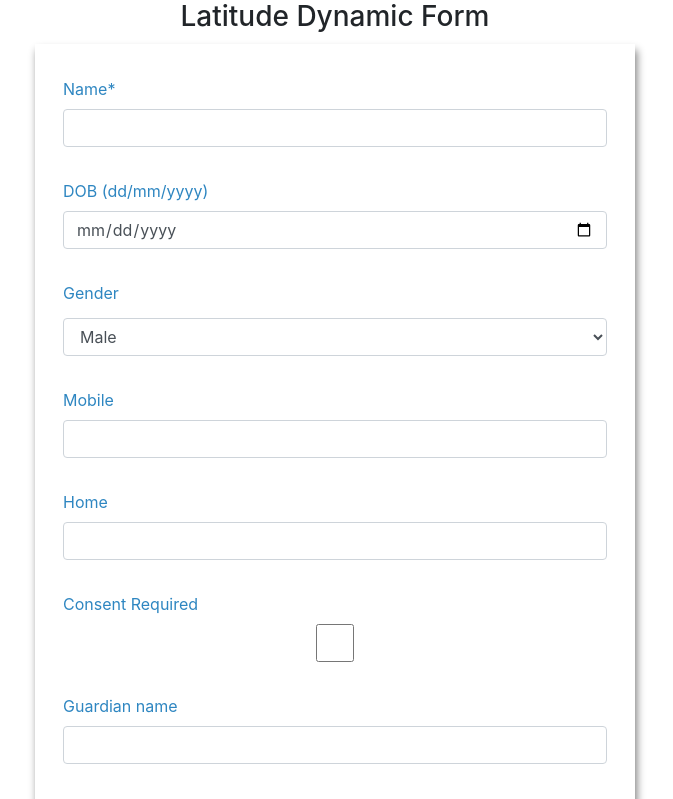
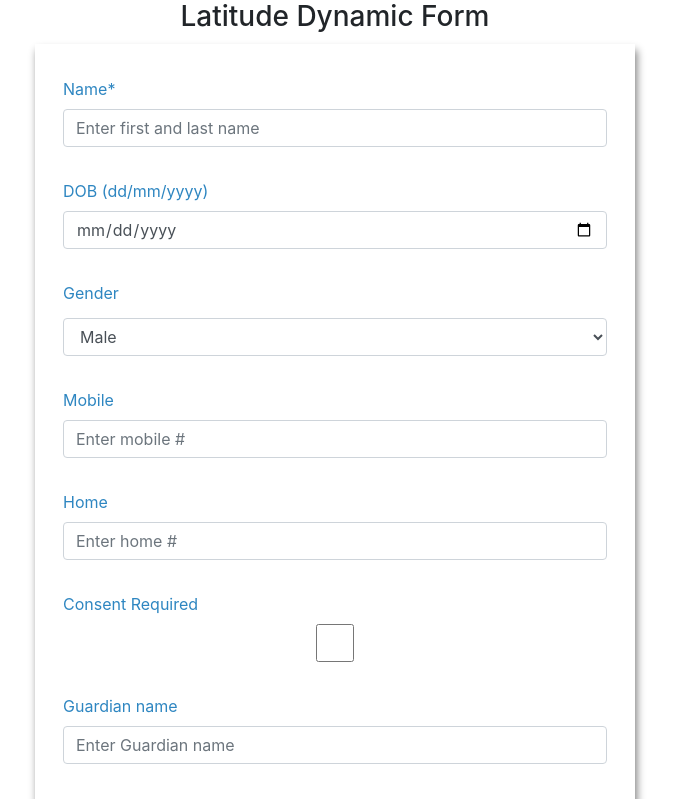
Before and after one commit to prateekobi/latitude-test, a React (Create React App) app: page / in a window 1280 px wide. Shown: the top 799 px of the page, without its empty margins (305-978 px from the left). Built offline with nearby package versions, Linux system fonts and the light colour scheme.

Commit message:
Last touch ups and added placeholders

```diff
--- a/src/App.js
+++ b/src/App.js
@@ -45,14 +45,14 @@ class App extends Component {
           className="form"
           title="Latitude Dynamic Form"
           model={[
-            { key: 'name', label: 'Name*', props: { required: true, name: 'name' } },
+            { key: 'name', label: 'Name*', props: { required: true, name: 'name', placeholder: 'Enter first and last name' } },
             { key: 'dob', label: 'DOB (dd/mm/yyyy)', type: 'date', props: { name: 'dob' } },
             { key: 'gender', label: 'Gender', type: 'select' },
-            { key: 'mobile', label: 'Mobile' },
-            { key: 'home', label: 'Home' },
+            { key: 'mobile', label: 'Mobile', props: { placeholder: 'Enter mobile #' } },
+            { key: 'home', label: 'Home', props: { placeholder: 'Enter home #' } },
             { key: 'consent', label: 'Consent Required', type: 'checkbox' },
-            { key: 'guardian', label: 'Guardian name' },
-            { key: 'gurdiancontact', label: 'Guardian Contact' }
+            { key: 'guardian', label: 'Guardian name', props: { placeholder: 'Enter Guardian name' } },
+            { key: 'gurdiancontact', label: 'Guardian Contact', props: { placeholder: 'Enter Guardin #' } }
           ]}
           onSubmit={(model) => { this.onSubmit(model) }} />
 
```
